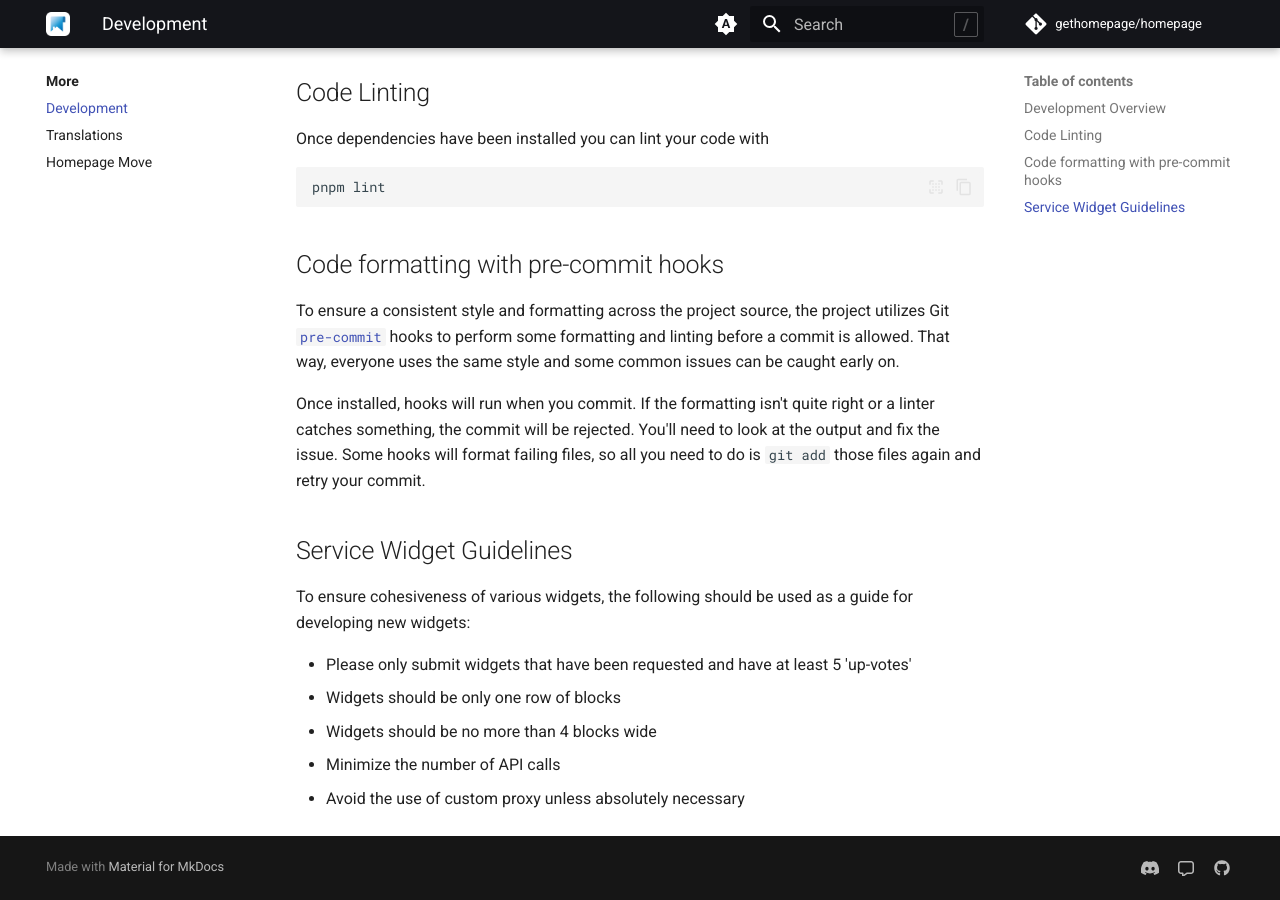
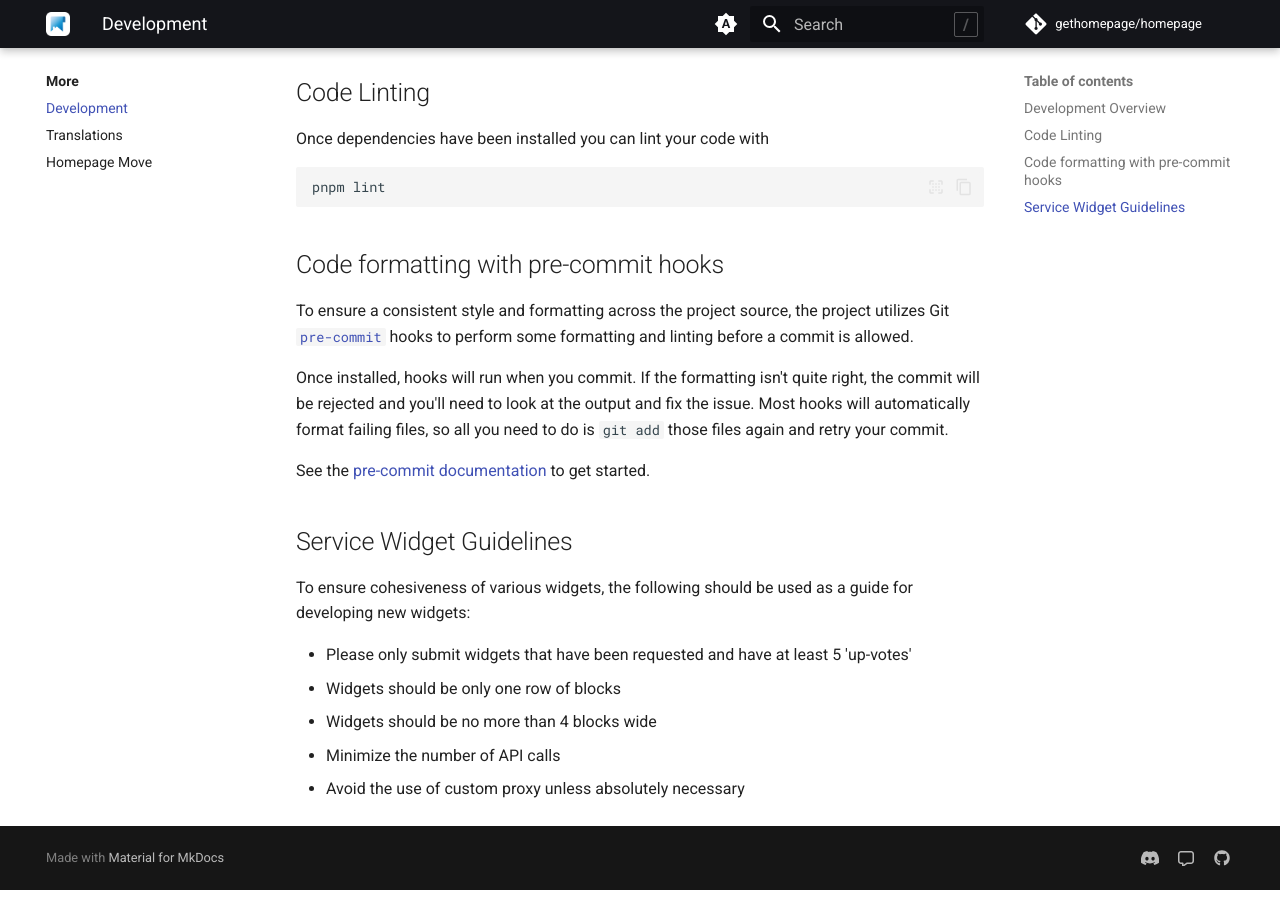
Before and after one commit to jobstar-git/home_p, an MkDocs documentation site: the page built from docs/more/development.md, in a window 1280 px wide and 900 px high, scrolled down 548 px. Built offline with MkDocs 1.6.1 and Material for MkDocs 9.7.7, drawn with Linux system fonts in a browser that asks for light colours; comment, search, counter and statistics services are not loaded; the version menu is left out.

Commit message:
Update development.md

```diff
--- a/docs/more/development.md
+++ b/docs/more/development.md
@@ -34,11 +34,10 @@ pnpm lint
 ## Code formatting with pre-commit hooks
 
 To ensure a consistent style and formatting across the project source, the project utilizes Git [`pre-commit`](https://git-scm.com/book/en/v2/Customizing-Git-Git-Hooks) hooks to perform some formatting and linting before a commit is allowed.
-That way, everyone uses the same style and some common issues can be caught early on.
 
-Once installed, hooks will run when you commit. If the formatting isn't quite right or a linter catches something, the commit will be rejected.
-You'll need to look at the output and fix the issue. Some hooks will format failing files, so all you need to do is `git add` those files again
-and retry your commit.
+Once installed, hooks will run when you commit. If the formatting isn't quite right, the commit will be rejected and you'll need to look at the output and fix the issue. Most hooks will automatically format failing files, so all you need to do is `git add` those files again and retry your commit.
+
+See the [pre-commit documentation](https://pre-commit.com/#install) to get started.
 
 ## Service Widget Guidelines
 
```
